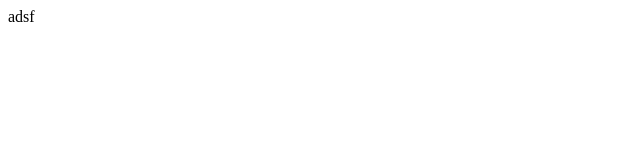
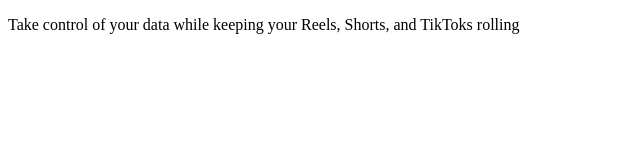
Before and after one commit to Yaveen123/Yaveen123.github.io, a plain HTML site: page index.html in a window 1280 px wide. Shown: the whole page, without its empty margins (0-640 px from the left). Drawn offline with Linux system fonts and the light colour scheme.

Commit message:
create index html and css

```diff
--- /dev/null
+++ b/index.css
@@ -0,0 +1,16 @@
+.typography-test {
+    color: #1500FF;
+font-family: "DM Sans";
+font-size: 53px;
+font-style: normal;
+font-weight: 700;
+line-height: 102.382%; /* 54.262px */
+letter-spacing: -1.06px;
+text-decoration-line: underline;
+text-decoration-style: solid;
+text-decoration-skip-ink: none;
+text-decoration-color: #C8FF00;
+text-decoration-thickness: 3.5%; /* 1.855px */
+text-underline-offset: auto;
+text-underline-position: from-font;
+}
--- a/index.html
+++ b/index.html
@@ -1 +1,15 @@
-adsf
+<!DOCTYPE html>
+<html lang="en">
+<head>
+    <meta charset="UTF-8">
+    <meta name="viewport" content="width=device-width, initial-scale=1.0">
+    <title>Stop The Scroll - Take control over your social media</title>
+
+    <link rel="preconnect" href="https://fonts.googleapis.com">
+    <link rel="preconnect" href="https://fonts.gstatic.com" crossorigin>
+    <link href="https://fonts.googleapis.com/css2?family=DM+Sans:ital,opsz,wght@0,9..40,100..1000;1,9..40,100..1000&display=swap" rel="stylesheet">
+</head>
+<body>
+    <p class="typography-test">Take control of your data while keeping your Reels, Shorts, and TikToks rolling</p>
+</body>
+</html>
```
